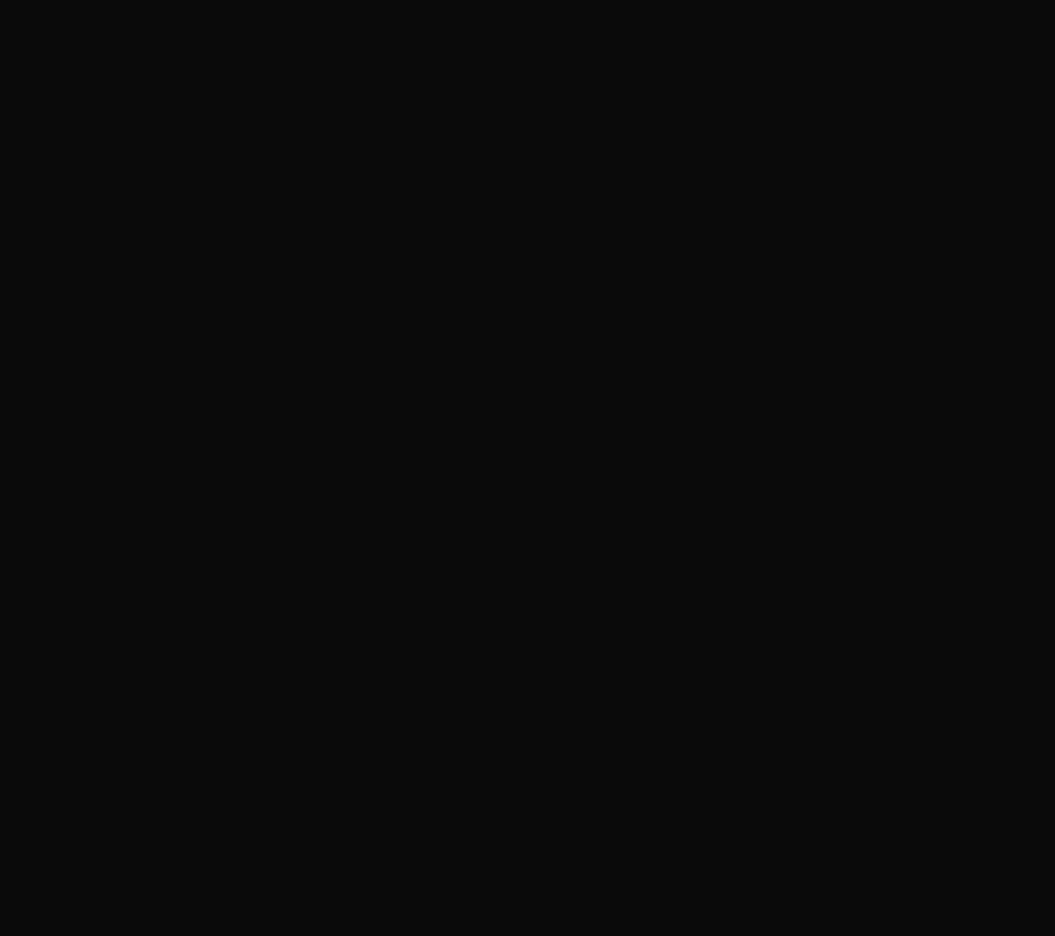
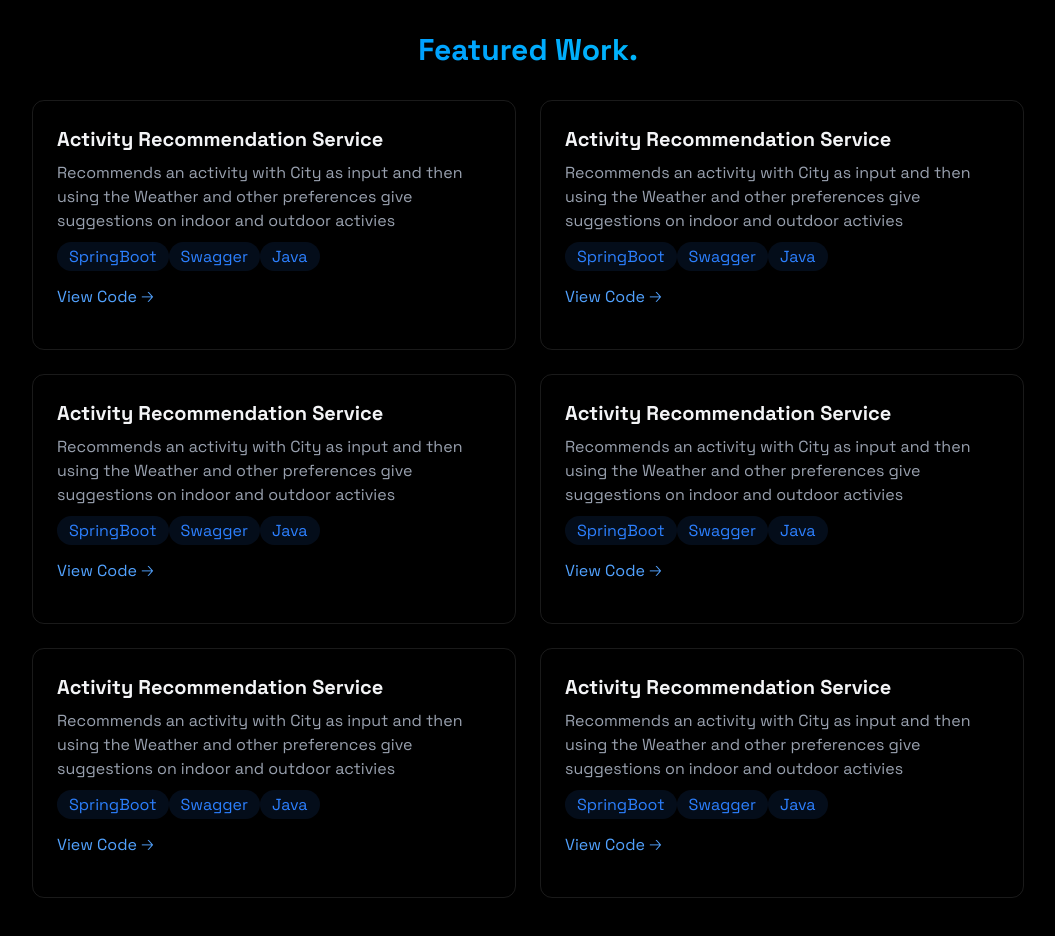
Before and after one commit to stevenovak123/portfolio, a React (Vite) app: page / in a window 1280 px wide. Shown: the part 1860-2796 px from the top of the page, without its empty margins (112-1167 px from the left). Before the commit the page ends 1836 px from the top, so only its background shows below. Built offline with nearby package versions, Linux system fonts and the light colour scheme.

Commit message:
added work with dummy data

```diff
--- a/src/components/sections/Work.jsx
+++ b/src/components/sections/Work.jsx
@@ -1,7 +1,188 @@
 import React from 'react';
 
 const Work = () => {
-  return <div id='work'>Work</div>;
+  return (
+    <section
+      id='work'
+      className='min-h-screen flex items-center justify-center py-20 '
+    >
+      <div className='max-w-5xl mx-auto px-4'>
+        <h2 className='text-3xl font-bold mb-8 bg-gradient-to-r from-blue-500 to-cyan-400 bg-clip-text text-transparent text-center'>
+          Featured Work.
+        </h2>
+        <div className='grid grid-cols-1 md:grid-cols-2 gap-6'>
+          <div className='p-6 rounded-xl border border-white/10 hover:-translate-y-1 hover:border-blue-500/30 hover:shadow-[0_2px_8px_rgba(59,130,246,0.1)] transition-all'>
+            <h3 className='text-xl font-bold mb-2'>
+              Activity Recommendation Service
+            </h3>
+            <p className='text-gray-400 mb-3'>
+              Recommends an activity with City as input and then using the
+              Weather and other preferences give suggestions on indoor and
+              outdoor activies
+            </p>
+            <div>
+              {['SpringBoot', 'Swagger', 'Java'].map((tech, key) => (
+                <span
+                  className='bg-blue-500/10 text-blue-500 py-1 px-3 rounded-full hover:bg-blue-500/20 hover:shadow-[0_2px_8px_rgba(59,130,246,0.2)] transition'
+                  key={key}
+                >
+                  {tech}
+                </span>
+              ))}
+            </div>
+            <div className=' flex justify-between items-center'>
+              <a
+                className='text-blue-400 hover:text-blue-300 transition-colors my-4'
+                href='https://github.com/stevenovak123/SOA_assignment'
+              >
+                View Code 🡢
+              </a>
+            </div>
+          </div>
+          <div className='p-6 rounded-xl border border-white/10 hover:-translate-y-1 hover:border-blue-500/30 hover:shadow-[0_2px_8px_rgba(59,130,246,0.1)] transition-all'>
+            <h3 className='text-xl font-bold mb-2'>
+              Activity Recommendation Service
+            </h3>
+            <p className='text-gray-400 mb-3'>
+              Recommends an activity with City as input and then using the
+              Weather and other preferences give suggestions on indoor and
+              outdoor activies
+            </p>
+            <div>
+              {['SpringBoot', 'Swagger', 'Java'].map((tech, key) => (
+                <span
+                  className='bg-blue-500/10 text-blue-500 py-1 px-3 rounded-full hover:bg-blue-500/20 hover:shadow-[0_2px_8px_rgba(59,130,246,0.2)] transition'
+                  key={key}
+                >
+                  {tech}
+                </span>
+              ))}
+            </div>
+            <div className=' flex justify-between items-center'>
+              <a
+                className='text-blue-400 hover:text-blue-300 transition-colors my-4'
+                href='https://github.com/stevenovak123/SOA_assignment'
+              >
+                View Code 🡢
+              </a>
+            </div>
+          </div>
+          <div className='p-6 rounded-xl border border-white/10 hover:-translate-y-1 hover:border-blue-500/30 hover:shadow-[0_2px_8px_rgba(59,130,246,0.1)] transition-all'>
+            <h3 className='text-xl font-bold mb-2'>
+              Activity Recommendation Service
+            </h3>
+            <p className='text-gray-400 mb-3'>
+              Recommends an activity with City as input and then using the
+              Weather and other preferences give suggestions on indoor and
+              outdoor activies
+            </p>
+            <div>
+              {['SpringBoot', 'Swagger', 'Java'].map((tech, key) => (
+                <span
+                  className='bg-blue-500/10 text-blue-500 py-1 px-3 rounded-full hover:bg-blue-500/20 hover:shadow-[0_2px_8px_rgba(59,130,246,0.2)] transition'
+                  key={key}
+                >
+                  {tech}
+                </span>
+              ))}
+            </div>
+            <div className=' flex justify-between items-center'>
+              <a
+                className='text-blue-400 hover:text-blue-300 transition-colors my-4'
+                href='https://github.com/stevenovak123/SOA_assignment'
+              >
+                View Code 🡢
+              </a>
+            </div>
+          </div>
+          <div className='p-6 rounded-xl border border-white/10 hover:-translate-y-1 hover:border-blue-500/30 hover:shadow-[0_2px_8px_rgba(59,130,246,0.1)] transition-all'>
+            <h3 className='text-xl font-bold mb-2'>
+              Activity Recommendation Service
+            </h3>
+            <p className='text-gray-400 mb-3'>
+              Recommends an activity with City as input and then using the
+              Weather and other preferences give suggestions on indoor and
+              outdoor activies
+            </p>
+            <div>
+              {['SpringBoot', 'Swagger', 'Java'].map((tech, key) => (
+                <span
+                  className='bg-blue-500/10 text-blue-500 py-1 px-3 rounded-full hover:bg-blue-500/20 hover:shadow-[0_2px_8px_rgba(59,130,246,0.2)] transition'
+                  key={key}
+                >
+                  {tech}
+                </span>
+              ))}
+            </div>
+            <div className=' flex justify-between items-center'>
+              <a
+                className='text-blue-400 hover:text-blue-300 transition-colors my-4'
+                href='https://github.com/stevenovak123/SOA_assignment'
+              >
+                View Code 🡢
+              </a>
+            </div>
+          </div>
+          <div className='p-6 rounded-xl border border-white/10 hover:-translate-y-1 hover:border-blue-500/30 hover:shadow-[0_2px_8px_rgba(59,130,246,0.1)] transition-all'>
+            <h3 className='text-xl font-bold mb-2'>
+              Activity Recommendation Service
+            </h3>
+            <p className='text-gray-400 mb-3'>
+              Recommends an activity with City as input and then using the
+              Weather and other preferences give suggestions on indoor and
+              outdoor activies
+            </p>
+            <div>
+              {['SpringBoot', 'Swagger', 'Java'].map((tech, key) => (
+                <span
+                  className='bg-blue-500/10 text-blue-500 py-1 px-3 rounded-full hover:bg-blue-500/20 hover:shadow-[0_2px_8px_rgba(59,130,246,0.2)] transition'
+                  key={key}
+                >
+                  {tech}
+                </span>
+              ))}
+            </div>
+            <div className=' flex justify-between items-center'>
+              <a
+                className='text-blue-400 hover:text-blue-300 transition-colors my-4'
+                href='https://github.com/stevenovak123/SOA_assignment'
+              >
+                View Code 🡢
+              </a>
+            </div>
+          </div>
+          <div className='p-6 rounded-xl border border-white/10 hover:-translate-y-1 hover:border-blue-500/30 hover:shadow-[0_2px_8px_rgba(59,130,246,0.1)] transition-all'>
+            <h3 className='text-xl font-bold mb-2'>
+              Activity Recommendation Service
+            </h3>
+            <p className='text-gray-400 mb-3'>
+              Recommends an activity with City as input and then using the
+              Weather and other preferences give suggestions on indoor and
+              outdoor activies
+            </p>
+            <div>
+              {['SpringBoot', 'Swagger', 'Java'].map((tech, key) => (
+                <span
+                  className='bg-blue-500/10 text-blue-500 py-1 px-3 rounded-full hover:bg-blue-500/20 hover:shadow-[0_2px_8px_rgba(59,130,246,0.2)] transition'
+                  key={key}
+                >
+                  {tech}
+                </span>
+              ))}
+            </div>
+            <div className=' flex justify-between items-center'>
+              <a
+                className='text-blue-400 hover:text-blue-300 transition-colors my-4'
+                href='https://github.com/stevenovak123/SOA_assignment'
+              >
+                View Code 🡢
+              </a>
+            </div>
+          </div>
+        </div>
+      </div>
+    </section>
+  );
 };
 
 export default Work;
```
